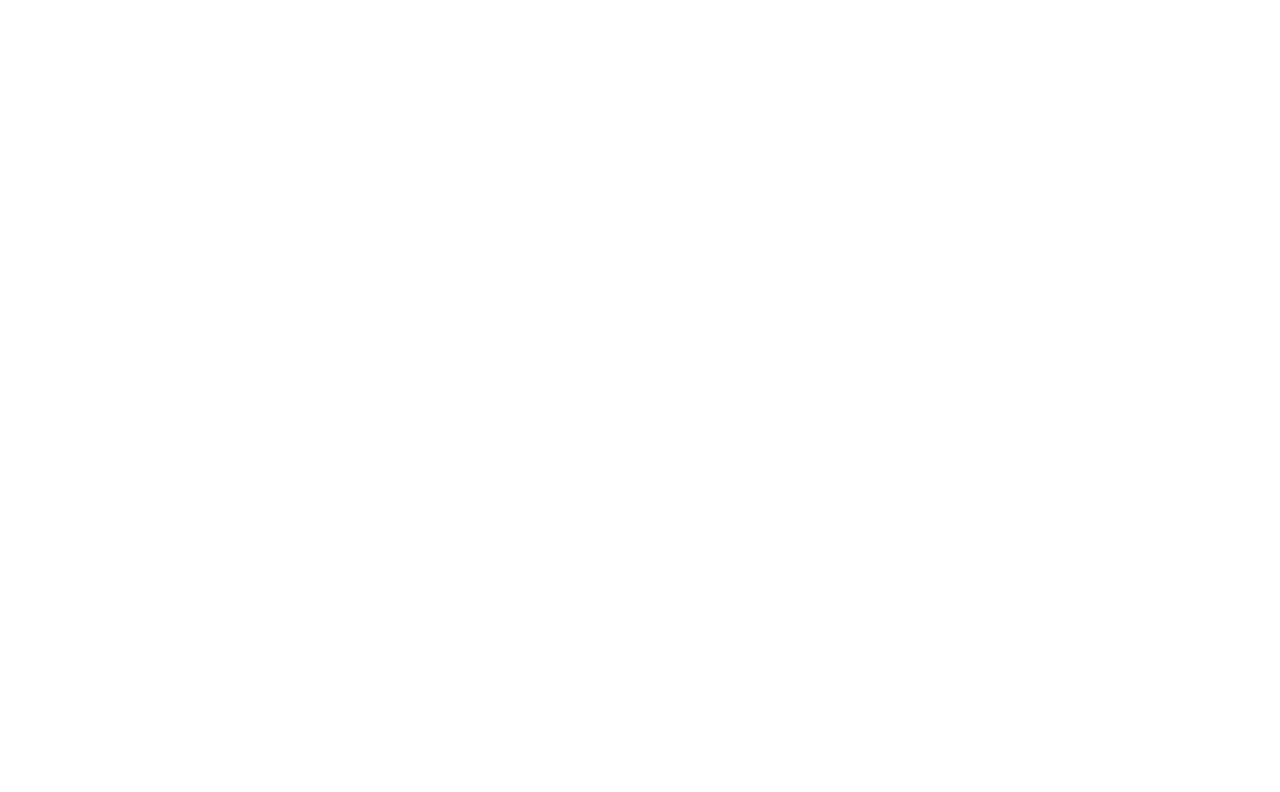
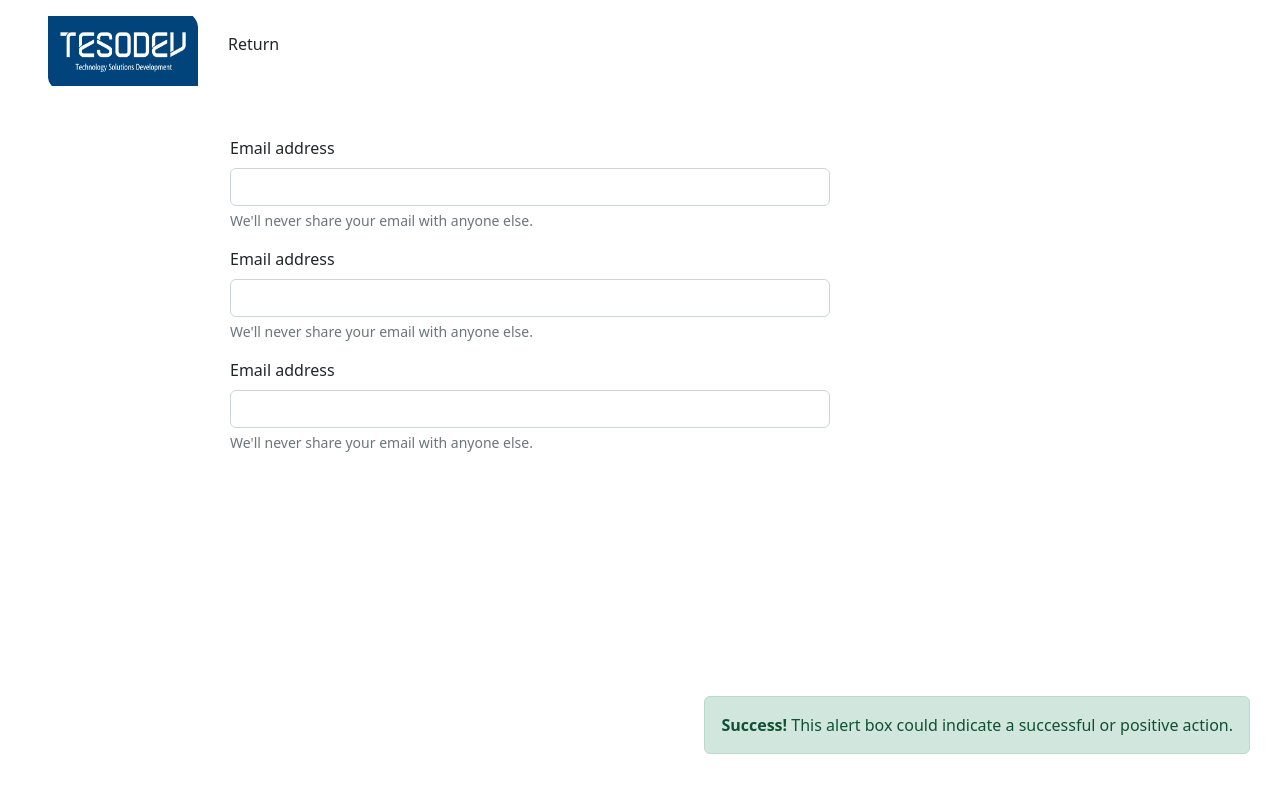
Before and after one commit to TansuCam/react-challenge, a React (Create React App) app: page /addlink in a window 1280 px wide. Before the commit this address had no page. Shown: the top 792 px of the page. Built offline with nearby package versions, Linux system fonts and the light colour scheme.

Commit message:
Edit SearchBar and add SearchResult page

```diff
--- a/src/App.js
+++ b/src/App.js
@@ -2,6 +2,8 @@
 import { BrowserRouter as Router, Route, Routes } from "react-router-dom";
 import "bootstrap/dist/css/bootstrap.min.css";
 import Landing from "./components/Landing";
+import SearchResult from "./components/ListPage";
+import AddLink from "./components/AddLink";
 
 function App() {
   return (
@@ -9,6 +11,8 @@
       <Router>
         <Routes>
           <Route exact path="/" element={<Landing />} />
+          <Route exact path="/listpage" element={<SearchResult />} />
+          <Route exact path="/addlink" element={<AddLink />} />
         </Routes>
       </Router>
     </div>
--- /dev/null
+++ b/src/components/AddLink.js
@@ -0,0 +1,28 @@
+import React from "react";
+import InputGroup from "./InputGroup";
+import Alert from "./Alert";
+import Logo from "./tesodev.png";
+import "./styles/Search.css";
+
+function AddLink() {
+  return (
+    <div className="addlink">
+      <div className="d-flex my-3 mx-5">
+        <img
+          alt="logo"
+          style={{ width: "150px", height: "70px", marginRight: "30px" }}
+          src={Logo}
+        />
+        <div className="w-75 mt-3">Return</div>
+      </div>
+      <Alert></Alert>
+      <form>
+        <InputGroup></InputGroup>
+        <InputGroup></InputGroup>
+        <InputGroup></InputGroup>
+      </form>
+    </div>
+  );
+}
+
+export default AddLink;
--- /dev/null
+++ b/src/components/Alert.js
@@ -0,0 +1,15 @@
+import React from "react";
+import "./styles/Search.css";
+
+function Alert() {
+  return (
+    <div>
+      <div class="alert alert-success">
+        <strong>Success!</strong> This alert box could indicate a successful or
+        positive action.
+      </div>
+    </div>
+  );
+}
+
+export default Alert;
--- /dev/null
+++ b/src/components/InputGroup.js
@@ -0,0 +1,20 @@
+function InputGroup() {
+  return (
+    <div className="mb-3">
+      <label htmlFor="" className="form-label">
+        Email address
+      </label>
+      <input
+        type="email"
+        className="form-control"
+        id=""
+        aria-describedby="emailHelp"
+      />
+      <div className="form-text">
+        We'll never share your email with anyone else.
+      </div>
+    </div>
+  );
+}
+
+export default InputGroup;
--- a/src/components/Landing.js
+++ b/src/components/Landing.js
@@ -1,4 +1,5 @@
 import React from "react";
+import { Link } from "react-router-dom";
 import Button from "./Button";
 import Logo from "./tesodev.png";
 import SearchBar from "./SearchBar";
@@ -6,9 +7,11 @@
 
 function Landing() {
   return (
-    <div className="container my-5">
-      <div className="d-flex flex-row-reverse">
-        <Button type="button">Add new record</Button>
+    <div className="container-fluid my-5">
+      <div className="d-flex flex-row-reverse me-5">
+        <Link to="/addlink">
+          <Button type="button">Add new record</Button>
+        </Link>
       </div>
       <div className="d-flex justify-content-center logo mt-5">
         <img alt="logo" src={Logo} />
--- /dev/null
+++ b/src/components/ListPage.js
@@ -0,0 +1,46 @@
+import * as React from "react";
+import SearchBar from "./SearchBar";
+import Button from "./Button";
+import Logo from "./tesodev.png";
+import "./styles/Search.css";
+import { useLocation, Link } from "react-router-dom";
+
+function SearchResult() {
+  const location = useLocation();
+
+  return (
+    <div className="list-page">
+      <div className="d-flex my-3 mx-5">
+        <img
+          alt="logo"
+          style={{ width: "150px", height: "70px", marginRight: "30px" }}
+          src={Logo}
+        />
+        <div className="w-75 mt-3">
+          <SearchBar
+            listPage={true}
+            mockData={location.state.dataList}
+            value={location.state.searchWord}
+          ></SearchBar>
+        </div>
+        <div className="mt-3">
+          <Link to="/addlink">
+            <Button type="button">Add new record</Button>
+          </Link>
+        </div>
+      </div>
+      {/* <div className="result-list">
+        {location.state.dataList.map((val) => {
+          return (
+            <>
+              <Search data={val} listPage={true}></Search>
+              <hr></hr>
+            </>
+          );
+        })}
+      </div> */}
+    </div>
+  );
+}
+
+export default SearchResult;
--- /dev/null
+++ b/src/components/Search.js
@@ -0,0 +1,29 @@
+import * as React from "react";
+import LocationIcon from "./icons/LocationIcon";
+
+function SearchResult({ data, listPage = false }) {
+  const val = data;
+
+  return (
+    <div key={val[0]} className="search-result d-flex align-items-center mt-2">
+      <LocationIcon></LocationIcon>
+      <div className="search-detail ms-2">
+        <span>{val[1]}</span>
+        <br />
+        <span>
+          <small>
+            {val[4]}, {val[5]}
+          </small>
+        </span>
+      </div>
+      {listPage && (
+        <div className="search-user">
+          <div>{val[0]}</div>
+          <div>{val[3]}</div>
+        </div>
+      )}
+    </div>
+  );
+}
+
+export default SearchResult;
--- a/src/components/SearchBar.js
+++ b/src/components/SearchBar.js
@@ -4,7 +4,7 @@
 import SearchList from "./SearchList";
 import SearchIcon from "./icons/SearchIcon";
 
-function SearchBar({ placeholder, mockData }) {
+function SearchBar({ placeholder, mockData, value, listPage = false }) {
   const style = {
     width: "100%",
     gridGap: "6px",
@@ -14,12 +14,23 @@
 
   const handleFilter = (event) => {
     setSearchWord(event.target.value);
-    const newFilter = mockData.data.filter((item) => {
-      return item
-        .join(",")
-        .toLowerCase()
-        .includes(searchWord.toLowerCase().trim());
-    });
+    var newFilter;
+    if (listPage) {
+      newFilter = mockData.filter((item) => {
+        return item
+          .join(",")
+          .toLowerCase()
+          .includes(searchWord.toLowerCase().trim());
+      });
+    } else {
+      newFilter = mockData.data.filter((item) => {
+        return item
+          .join(",")
+          .toLowerCase()
+          .includes(searchWord.toLowerCase().trim());
+      });
+    }
+
     setFilteredData(newFilter);
   };
   return (
@@ -28,14 +39,19 @@
         <SearchIcon className="search-icon" />
         <input
           type="text"
-          className="form-control"
+          className="form-control searchbarrr"
           placeholder={placeholder}
           onChange={handleFilter}
+          value={value}
         />
         <Button onClick="handleSearch()">Search</Button>
       </div>
       {filteredData.length !== 0 && searchWord.length >= 2 && (
-        <SearchList searchWord={searchWord} data={filteredData}></SearchList>
+        <SearchList
+          listPage={listPage}
+          searchWord={searchWord}
+          data={filteredData}
+        ></SearchList>
       )}
     </div>
   );
--- a/src/components/SearchList.js
+++ b/src/components/SearchList.js
@@ -1,17 +1,44 @@
 import React from "react";
+import Search from "./Search";
+import { useNavigate } from "react-router-dom";
 import LocationIcon from "./icons/LocationIcon";
 import "./styles/Search.css";
 
-function SearchList({ data, searchWord }) {
+function SearchList({ data, searchWord, listPage = false }) {
   const sliceData = data.slice(0, 3);
-  const seeMore = () => {};
+  const navigate = useNavigate();
+  const seeMore = () => {
+    navigate("/listpage", {
+      state: { dataList: data, searchWord: searchWord },
+    });
+  };
   return (
+    <div>
+      {!listPage && (
         <div className="search-list">
           {sliceData.map((val) => {
+            return <Search data={val}></Search>;
+          })}
+          {data.length > 3 && (
+            <div className="d-flex justify-content-center mt-3">
+              <button
+                onClick={() => {
+                  seeMore();
+                }}
+              >
+                See more...
+              </button>
+            </div>
+          )}
+        </div>
+      )}
+      {listPage && (
+        <div className="result-list">
+          {data.map((val) => {
             return (
               <>
                 <div
-              key={val}
+                  key={val[0]}
                   className="search-result d-flex align-items-center mt-2"
                 >
                   <LocationIcon></LocationIcon>
@@ -23,16 +50,18 @@
                         {val[4]}, {val[5]}
                       </small>
                     </span>
-                {data.length}
-                {searchWord}
                   </div>
+                  {listPage && (
+                    <div className="search-user">
+                      <div>{val[0]}</div>
+                      <div>{val[3]}</div>
                     </div>
+                  )}
+                </div>
+                <hr></hr>
               </>
             );
           })}
-      {data.length > 3 && (
-        <div className="d-flex justify-content-center mt-3">
-          <button onClick={seeMore}>See more...</button>
         </div>
       )}
     </div>
--- a/src/components/styles/Search.css
+++ b/src/components/styles/Search.css
@@ -23,10 +23,10 @@
   text-indent: 35px;
   border: 1px solid #000;
   border-radius: 8px;
-  width: 646px;
+  width: 70%;
 }
 .search-result {
-  border-bottom: 1px solid rgba(223, 223, 223, 0.308);
+  /*border-bottom: 1px solid rgba(223, 223, 223, 0.308);*/
   padding-bottom: 10px;
 }
 .search input:focus {
@@ -46,3 +46,39 @@
   border: none;
   background: white;
 }
+.result-list {
+  margin-top: 5%;
+  margin-left: -30px;
+}
+.result-list .search-result {
+  width: 90%;
+  padding: 15px 20px;
+  cursor: pointer;
+}
+.result-list .search-result:hover {
+  background: rgba(79, 117, 194, 0.21);
+  border-radius: 8px;
+}
+.result-list hr {
+  width: 89%;
+  margin-left: 10px;
+}
+.search-detail {
+  width: 85%;
+}
+.search-user {
+  color: #484848;
+}
+.addlink form {
+  margin-left: 230px;
+  margin-top: 50px;
+}
+
+.addlink .form-control {
+  width: 600px;
+}
+.alert {
+  position: absolute;
+  bottom: 30px;
+  right: 30px;
+}
```
Lines whose indentation alone changed are shown as unchanged.
